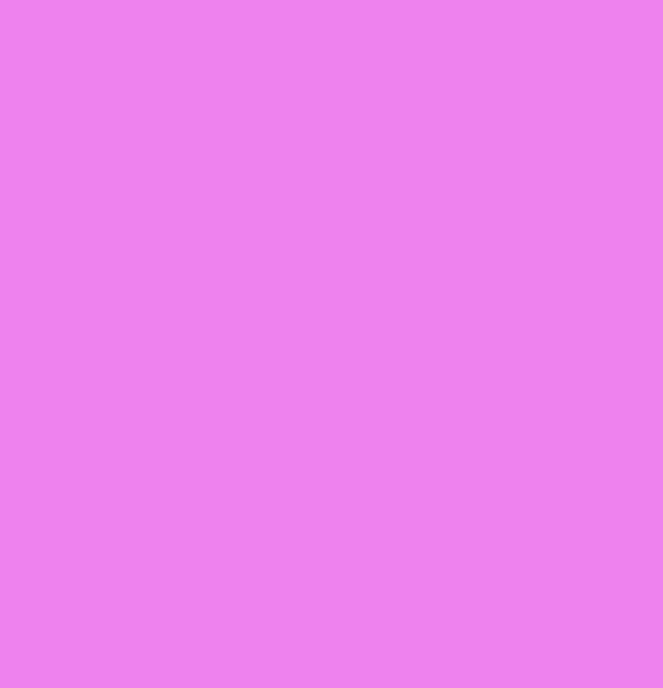
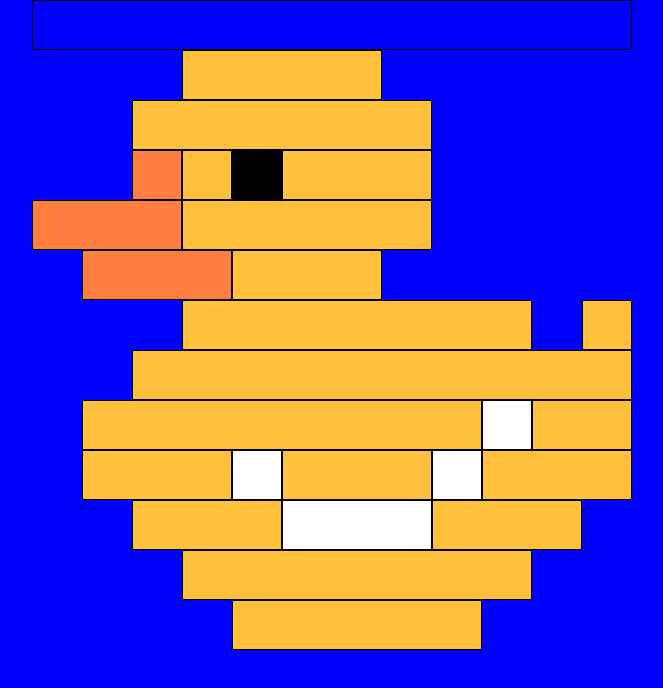
Before and after one commit to rizzamatteo96/html-css-12bool, a plain HTML site: page bonus/index.html in a window 1280 px wide. Shown: the whole page, without its empty margins (308-971 px from the left). Drawn offline with Linux system fonts and the light colour scheme.

Commit message:
CLOSING PROJECT add duck

```diff
--- a/bonus/css/framework.css
+++ b/bonus/css/framework.css
@@ -11,7 +11,7 @@
 
 .container {
     /* è la versione mobile e lasciamo il container al 100% */
-    width: 100%;
+    width: 600px;
     margin: 0 auto;
 }
 
--- a/bonus/css/style.css
+++ b/bonus/css/style.css
@@ -1,23 +1,24 @@
 body{
-    background-color: violet;
+    background-color: blue;
 }
 
 .box{
-    display: flex;
-    justify-content: center;
-    align-items: center;
-    min-height: 200px;
-    background-color: #ffc0cb;
+    height: 50px;
     border: 1px solid black;
-    text-align: center;
 }
 
-.box-nested{
-    display: flex;
-    justify-content: center;
-    align-items: center;
-    min-height: 200px;
-    background-color: #f07f80;
-    border: 1px solid white;
-    text-align: center;
+.box.yellow{
+    background-color: #ffc13c;
 }
+
+.box.orange{
+    background-color: #ff7d3e;
+}
+
+.box.black{
+    background-color: black;
+}
+
+.box.white{
+    background-color: white;
+}
--- a/bonus/index.html
+++ b/bonus/index.html
@@ -10,5 +10,100 @@
 </head>
 <body>
 
+    <div class="container">
+        <!-- inizio prima row -->
+        <div class="row">
+            <div class="col-xs-12"><div class="box"></div></div>
+        </div>
+        <!-- fine prima row -->
+
+        <!-- inizio prima row -->
+        <div class="row">
+            <div class="col-xs-4 col-xs-offset-3"><div class="box yellow"></div></div>
+        </div>
+        <!-- fine prima row -->
+
+        <!-- inizio seconda row -->
+        <div class="row">
+            <div class="col-xs-6 col-xs-offset-2"><div class="box yellow"></div></div>
+        </div>
+        <!-- fine seconda row -->
+
+        <!-- inizio terza row -->
+        <div class="row">
+            <div class="col-xs-1 col-xs-offset-2"><div class="box orange"></div></div>
+            <div class="col-xs-1"><div class="box yellow"></div></div>
+            <div class="col-xs-1"><div class="box black"></div></div>
+            <div class="col-xs-3"><div class="box yellow"></div></div>
+        </div>
+        <!-- fine terza row -->
+
+        <!-- inizio quarta row -->
+        <div class="row">
+            <div class="col-xs-3"><div class="box orange"></div></div>
+            <div class="col-xs-5"><div class="box yellow"></div></div>
+        </div>
+        <!-- fine quarta row -->
+
+        <!-- inizio quinta row -->
+        <div class="row">
+            <div class="col-xs-3 col-xs-offset-1"><div class="box orange"></div></div>
+            <div class="col-xs-3"><div class="box yellow"></div></div>
+        </div>
+        <!-- fine quinta row -->
+
+        <!-- inizio sesta row -->
+        <div class="row">
+            <div class="col-xs-7 col-xs-offset-3"><div class="box yellow"></div></div>
+            <div class="col-xs-1 col-xs-offset-1"><div class="box yellow"></div></div>
+        </div>
+        <!-- fine sesta row -->
+
+        <!-- inizio settima row -->
+        <div class="row">
+            <div class="col-xs-10 col-xs-offset-2"><div class="box yellow"></div></div>
+        </div>
+        <!-- fine settima row -->
+
+        <!-- inizio ottava row -->
+        <div class="row">
+            <div class="col-xs-8 col-xs-offset-1"><div class="box yellow"></div></div>
+            <div class="col-xs-1"><div class="box white"></div></div>
+            <div class="col-xs-2"><div class="box yellow"></div></div>
+        </div>
+        <!-- fine ottava row -->
+
+        <!-- inizio nona row -->
+        <div class="row">
+            <div class="col-xs-3 col-xs-offset-1"><div class="box yellow"></div></div>
+            <div class="col-xs-1"><div class="box white"></div></div>
+            <div class="col-xs-3"><div class="box yellow"></div></div>
+            <div class="col-xs-1"><div class="box white"></div></div>
+            <div class="col-xs-3"><div class="box yellow"></div></div>
+        </div>
+        <!-- fine nona row -->
+
+        <!-- inizio decima row -->
+        <div class="row">
+            <div class="col-xs-3 col-xs-offset-2"><div class="box yellow"></div></div>
+            <div class="col-xs-3"><div class="box white"></div></div>
+            <div class="col-xs-3"><div class="box yellow"></div></div>
+        </div>
+        <!-- fine decima row -->
+
+        <!-- inizio undicesima row -->
+        <div class="row">
+            <div class="col-xs-7 col-xs-offset-3"><div class="box yellow"></div></div>
+        </div>
+        <!-- fine undicesima row -->
+
+        <!-- inizio dodicesima row -->
+        <div class="row">
+            <div class="col-xs-5 col-xs-offset-4"><div class="box yellow"></div></div>
+        </div>
+        <!-- fine dodicesima row -->
+
+    </div>
+
 </body>
 </html>
```
